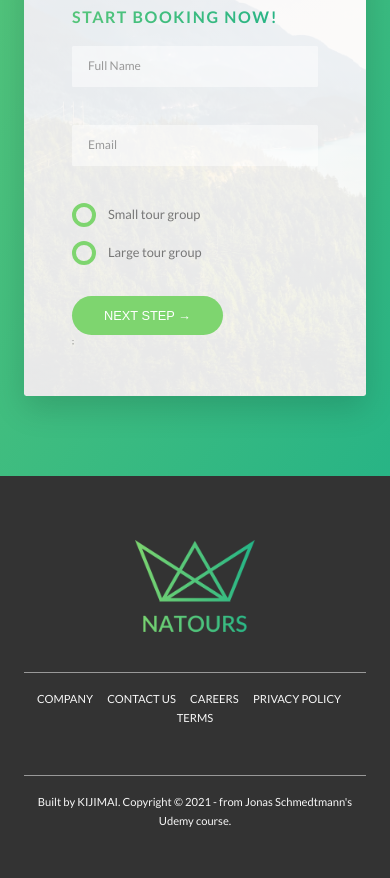
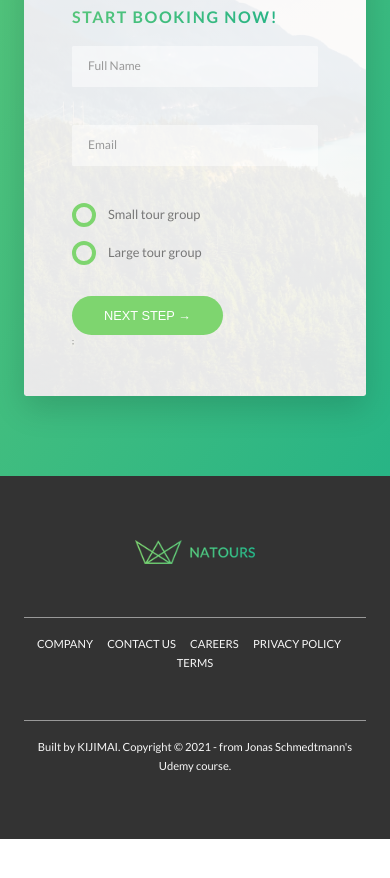
Before and after one commit to Kijimai/Nature-Tours-Natours, a website: page index.html in a window 390 px wide. Shown: the part 5825-6703 px from the top of the page. After the commit the page ends 6664 px from the top, so only its background shows below. Drawn offline with Linux system fonts and the light colour scheme.

Commit message:
srcset, optimizing images for media queries

```diff
--- a/index.html
+++ b/index.html
@@ -299,7 +299,11 @@
                 I had the best week ever with my family.
               </h3>
               <p>
-                Lorem ipsum dolor sit, amet consectetur adipisicing elit. Quas reiciendis accusantium magni doloremque odio, porro inventore vitae repudiandae dolorem doloribus. Pariatur molestias temporibus vitae voluptatum ipsa laudantium, facilis officia debitis et eius quasi porro illum?
+                Lorem ipsum dolor sit, amet consectetur adipisicing elit. Quas
+                reiciendis accusantium magni doloremque odio, porro inventore
+                vitae repudiandae dolorem doloribus. Pariatur molestias
+                temporibus vitae voluptatum ipsa laudantium, facilis officia
+                debitis et eius quasi porro illum?
               </p>
             </div>
           </div>
@@ -320,7 +324,11 @@
                 Wow! My life is completely different now!
               </h3>
               <p>
-                Lorem, ipsum dolor sit amet consectetur adipisicing elit. Est, dolore temporibus officia laboriosam ex rem sed voluptate asperiores ducimus natus atque earum enim numquam incidunt porro ullam. Quis totam labore necessitatibus ut id asperiores aliquam, officia reprehenderit, blanditiis, similique placeat.
+                Lorem, ipsum dolor sit amet consectetur adipisicing elit. Est,
+                dolore temporibus officia laboriosam ex rem sed voluptate
+                asperiores ducimus natus atque earum enim numquam incidunt porro
+                ullam. Quis totam labore necessitatibus ut id asperiores
+                aliquam, officia reprehenderit, blanditiis, similique placeat.
               </p>
             </div>
           </div>
@@ -401,8 +409,21 @@
       </section>
     </main>
     <footer class="footer">
-      <div class="footer__logo-box u-margin-bottom-8">
-        <img src="img/logo-green-2x.png" alt="full logo" class="footer__logo" />
+      <div class="footer__logo-box">
+        <picture class="footer__logo">
+          <source
+            srcset="
+              img/logo-green-small-1x.png 1x,
+              img/logo-green-small-2x.png 2x
+            "
+            media="(max-width: 37.5em)"
+          />
+          <img
+            srcset="img/logo-green-1x.png 1x, img/logo-green-2x.png 2x"
+            alt="full logo"
+            class="footer__logo"
+          />
+        </picture>
       </div>
       <div class="row">
         <div class="col-1-of-2">
--- a/sass/components/_popup.scss
+++ b/sass/components/_popup.scss
@@ -23,7 +23,6 @@
     border-radius: 3px;
     display: table;
     overflow: hidden;
-    // opacity: 0;
     transform: translate(-50%, -50%) scale(0);
     transition: transform 0.4s ease 0.4s;
 
```
Also changed, not shown: 1 other file.
